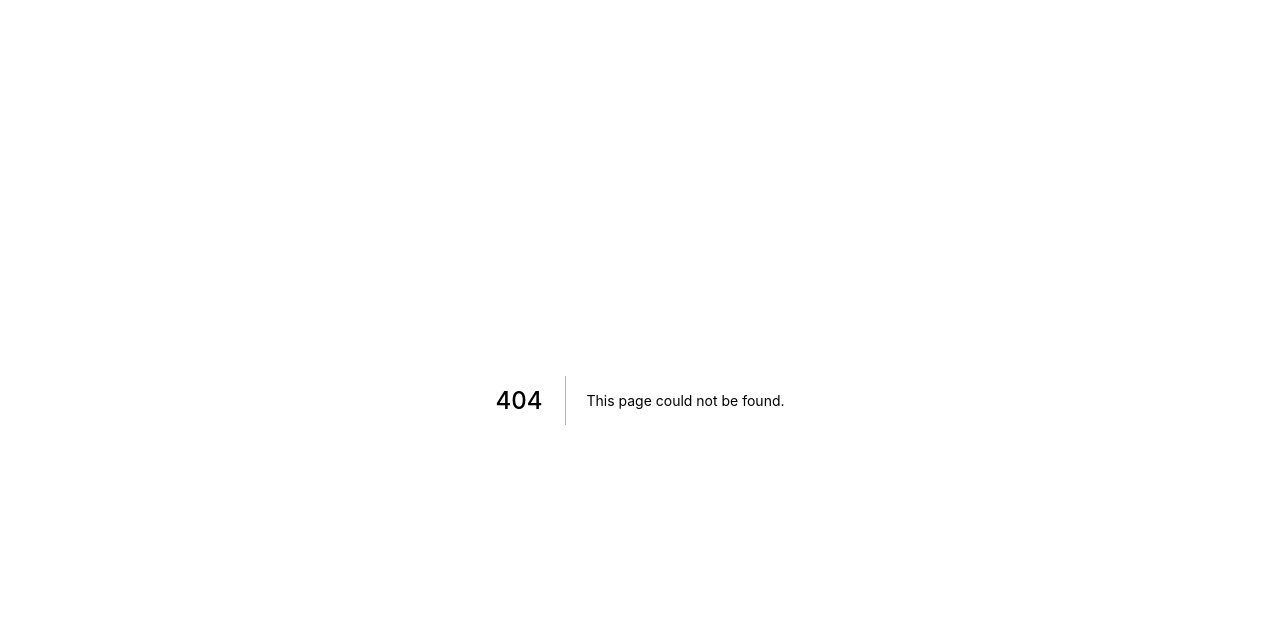
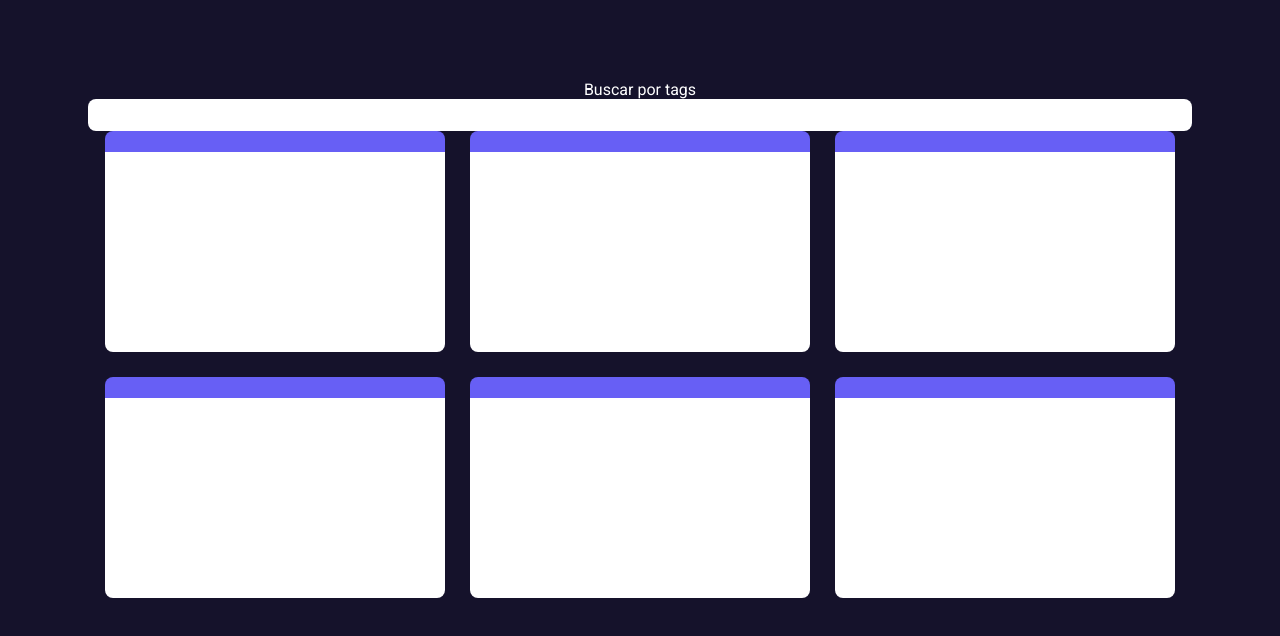
Before and after one commit to Eryk-Luiz/backend-br-web, a Next.js app: page /vagas in a window 1280 px wide. Before the commit this address had no page. Shown: the top 636 px of the page. Built offline with nearby package versions, Linux system fonts and the light colour scheme.

Commit message:
Structured Vacancies Page

```diff
--- a/src/layout/LandingPage/index.tsx
+++ b/src/layout/LandingPage/index.tsx
@@ -1,11 +1,13 @@
 import React, { useEffect, useState } from 'react';
 import { FiGithub } from 'react-icons/fi';
+import { useRouter } from 'next/router';
 import Button from '../../components/Button';
 import api from '../../services/api';
 import { Container } from './styles';
 
 const LandingPage: React.FC = () => {
   const [vacanciesCount, setVacanciesCount] = useState(0);
+  const router = useRouter();
 
   useEffect(() => {
     api
@@ -21,7 +23,9 @@ const LandingPage: React.FC = () => {
       </header>
       <main>
         <div>
-          <Button variant="primary">Vagas</Button>
+          <Button variant="primary" onClick={() => router.push('/vagas')}>
+            Vagas
+          </Button>
           <Button variant="secondary">
             <FiGithub size={22} />
             Repositório
--- /dev/null
+++ b/src/layout/Vacancies/index.tsx
@@ -0,0 +1,26 @@
+import React from 'react';
+import { CardsWrapper, Container } from './styles';
+
+const Vacancies: React.FC = () => {
+  return (
+    <Container>
+      <header>
+        <label>Buscar por tags</label>
+        <input type="text" id="filter" />
+      </header>
+
+      <main>
+        <CardsWrapper>
+          <div />
+          <div />
+          <div />
+          <div />
+          <div />
+          <div />
+        </CardsWrapper>
+      </main>
+    </Container>
+  );
+};
+
+export default Vacancies;
--- /dev/null
+++ b/src/layout/Vacancies/styles.ts
@@ -0,0 +1,50 @@
+import styled from 'styled-components';
+
+export const Container = styled.div`
+  width: 100%;
+  height: 200px;
+  margin: 0 auto;
+  max-width: 1100px;
+  display: flex;
+  flex-direction: column;
+  align-items: center;
+
+  header {
+    margin-top: 80px;
+    width: 100%;
+    display: flex;
+    flex-direction: column;
+    justify-content: center;
+    align-items: center;
+
+    input {
+      width: 100%;
+      height: 30px;
+      border-radius: 8px;
+      outline: none;
+      border: 0;
+    }
+  }
+
+  main {
+    width: 100%;
+    flex: 1;
+    display: flex;
+    justify-content: center;
+    align-items: center;
+  }
+`;
+
+export const CardsWrapper = styled.div`
+  display: grid;
+  grid-template-columns: 1fr 1fr 1fr;
+  gap: 25px;
+
+  div {
+    width: 340px;
+    height: 200px;
+    border-top: 21px solid #675ff5;
+    border-radius: 8px;
+    background-color: #fff;
+  }
+`;
--- /dev/null
+++ b/src/pages/vagas/index.tsx
@@ -0,0 +1,8 @@
+import React from 'react';
+import Vacancies from '../../layout/Vacancies';
+
+const VacanciesPage: React.FC = () => {
+  return <Vacancies />;
+};
+
+export default VacanciesPage;
```
